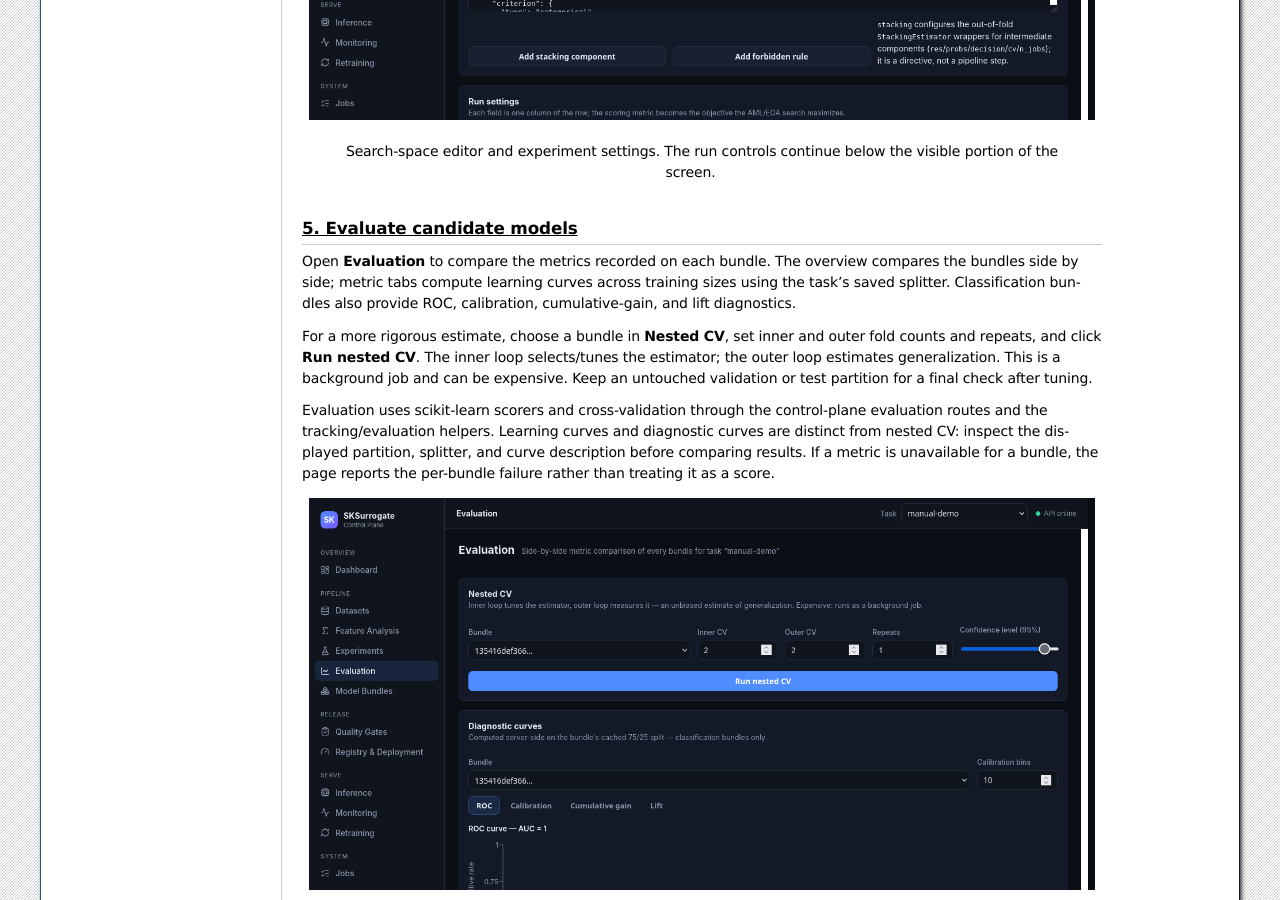
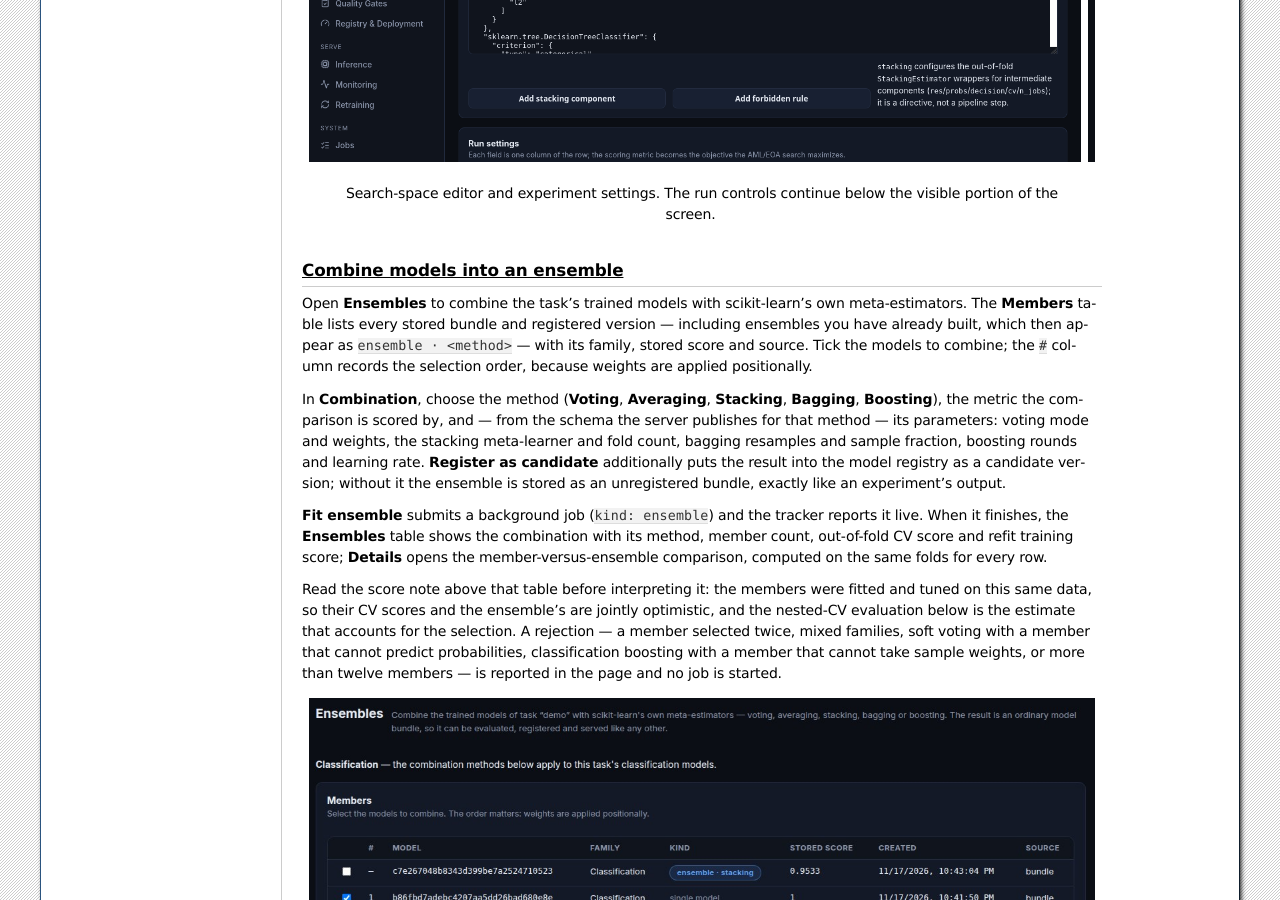
Before and after one commit to mghasemi/sksurrogate, a Sphinx documentation site: the page built from docs/ui-manual.rst, in a window 1280 px wide and 900 px high, scrolled down 14699 px. Built offline with Sphinx 7.4.7, drawn with Linux system fonts in a browser that asks for light colours; some of the changed text lies outside the part shown.

Commit message:
docs(ensembles): document combining models, its endpoints and the page
New chapter docs/ensembles.rst: the five combiners and what each one does per
problem family, why bagging and boosting wrap every member (scikit-learn's own
classes replicate one base estimator), the three measured constraints the
implementation is shaped by (array-safe members, dtype restoration on a rebuilt
frame, and AdaBoostClassifier's sample_weight gate against AdaBoostRegressor's
resampling), the Python entry points, how the two reported scores are meant to be
read, the five REST endpoints with their contracts and refusals, how the result
is evaluated with the endpoints that already exist, and the limitations.

Wired in per the documentation rules: a toctree entry, a :doc: cross-link from the
model-bundle chapter, an API-reference entry for SKSurrogate.ensembling, the
control-plane endpoint/page inventory, a readme paragraph, and a CHANGELOG
section. The UI manual gains "Combine models into an ensemble" with a live
screenshot (docs/images/ui-ensembles.png, taken from the running control plane)
and its workflow line now names Ensembles in sidebar order.

The module docstring's method table became a list-table: automodule surfaced a
"Malformed table" ERROR that the plain-text build never showed (0 warnings is not
0 errors). Fresh Sphinx build: 0 warnings, 0 errors, and the rendered HTML greps
for every new contract string (through a tag-stripping normaliser, since Sphinx
line-wraps inline literals) plus the figure reference.

```diff
--- a/docs/code.rst
+++ b/docs/code.rst
@@ -36,6 +36,9 @@ The package also exposes the major implementation modules for advanced users:
 .. automodule:: SKSurrogate.modelbundle
    :members:
 
+.. automodule:: SKSurrogate.ensembling
+   :members:
+
 .. automodule:: SKSurrogate.inference
    :members:
 
--- a/docs/controlplane.rst
+++ b/docs/controlplane.rst
@@ -599,11 +599,11 @@ API and UI coverage
 ===================
 
 The API groups endpoints by workflow: dataset management, synthetic data,
-experiments and evaluation, sensitivity analysis, bundles and registry,
+experiments and evaluation, model ensembling, sensitivity analysis, bundles and registry,
 inference, quality gates, monitoring, retraining, lineage, research projects,
 optional LLM-assisted project synthesis, and background jobs. See the interactive OpenAPI reference at ``/docs`` for request and
 response schemas. The web UI provides corresponding workflow pages, including
-dashboard, datasets, experiments, evaluation, model bundles, registry and
+dashboard, datasets, experiments, ensembles, evaluation, model bundles, registry and
 deployment, inference, monitoring, retraining, and settings.
 
 Normal registry promotion requires a passing bundle-quality report by default;
--- a/docs/index.rst
+++ b/docs/index.rst
@@ -22,6 +22,7 @@ Welcome to SKSurrogate's documentation!
    dataproc
    mltrace
    modelbundles
+   ensembles
    notebooks
    inference
    monitoring
--- a/docs/modelbundles.rst
+++ b/docs/modelbundles.rst
@@ -6,6 +6,10 @@ Model Bundles and Registry
 training to validation or deployment. A bundle stores the fitted model together with
 its preprocessing reference, feature schema, metrics, dataset fingerprint, configuration
 version, runtime dependency versions, task name, and model version.
+
+Several bundles can also be combined into one model with scikit-learn's own
+meta-estimators — see :doc:`ensembles` for voting, averaging, stacking, bagging and
+boosting over a selection of trained models.
 
 Creating and loading a bundle
 =============================
--- a/docs/ui-manual.rst
+++ b/docs/ui-manual.rst
@@ -91,8 +91,8 @@ The UI is organized around a task, which groups data, runs, bundles, registry
 history, inference records, and monitoring. The usual flow is:
 
 ``Task → Datasets → Data Preprocessing → Feature Analysis → Experiments →
-Evaluation → Explain → Model Bundles → Quality Gates → Registry & Deployment →
-Inference → Monitoring → Retraining``
+Ensembles → Evaluation → Explain → Model Bundles → Quality Gates → Registry &
+Deployment → Inference → Monitoring → Retraining``
 
 The sidebar groups pages by stage (Data, Model, Release, Operate). **Projects**
 groups the datasets, bundles and jobs of one investigation and shows which
@@ -506,6 +506,50 @@ checkpoints and project artifacts. Rename or clear the name later with
 
    Search-space editor and experiment settings. The run controls continue
    below the visible portion of the screen.
+
+Combine models into an ensemble
+-------------------------------
+
+Open **Ensembles** to combine the task's trained models with scikit-learn's own
+meta-estimators. The **Members** table lists every stored bundle and registered
+version — including ensembles you have already built, which then appear as
+``ensemble · <method>`` — with its family, stored score and source. Tick the models
+to combine; the ``#`` column records the selection order, because weights are
+applied positionally.
+
+In **Combination**, choose the method (**Voting**, **Averaging**, **Stacking**,
+**Bagging**, **Boosting**), the metric the comparison is scored by, and — from the
+schema the server publishes for that method — its parameters: voting mode and
+weights, the stacking meta-learner and fold count, bagging resamples and sample
+fraction, boosting rounds and learning rate. **Register as candidate** additionally
+puts the result into the model registry as a candidate version; without it the
+ensemble is stored as an unregistered bundle, exactly like an experiment's output.
+
+**Fit ensemble** submits a background job (``kind: ensemble``) and the tracker
+reports it live. When it finishes, the **Ensembles** table shows the combination
+with its method, member count, out-of-fold CV score and refit training score;
+**Details** opens the member-versus-ensemble comparison, computed on the same folds
+for every row.
+
+Read the score note above that table before interpreting it: the members were
+fitted and tuned on this same data, so their CV scores and the ensemble's are
+jointly optimistic, and the nested-CV evaluation below is the estimate that
+accounts for the selection. A rejection — a member selected twice, mixed families,
+soft voting with a member that cannot predict probabilities, classification
+boosting with a member that cannot take sample weights, or more than twelve
+members — is reported in the page and no job is started.
+
+.. figure:: images/ui-ensembles.png
+   :alt: Ensembles page with the member picker, the combination controls, the stored ensembles and the member-versus-ensemble comparison
+   :width: 100%
+
+   Combining two trained models with stacking. The member rows are positional;
+   the comparison table lists each member's out-of-fold score next to the
+   ensemble's own.
+
+Evaluate a combination exactly like any other model: select its version on the
+**Evaluation** page for learning curves and classification diagnostics, or run
+**Nested CV** on it for an estimate that accounts for member selection.
 
 5. Evaluate candidate models
 ----------------------------
```
Also changed, not shown: CHANGELOG.rst (+33 -0 lines), docs/ensembles.rst (added, +264 -0 lines), readme.rst (+8 -0 lines), docs/images/ui-ensembles.png (added), 1 other file.
